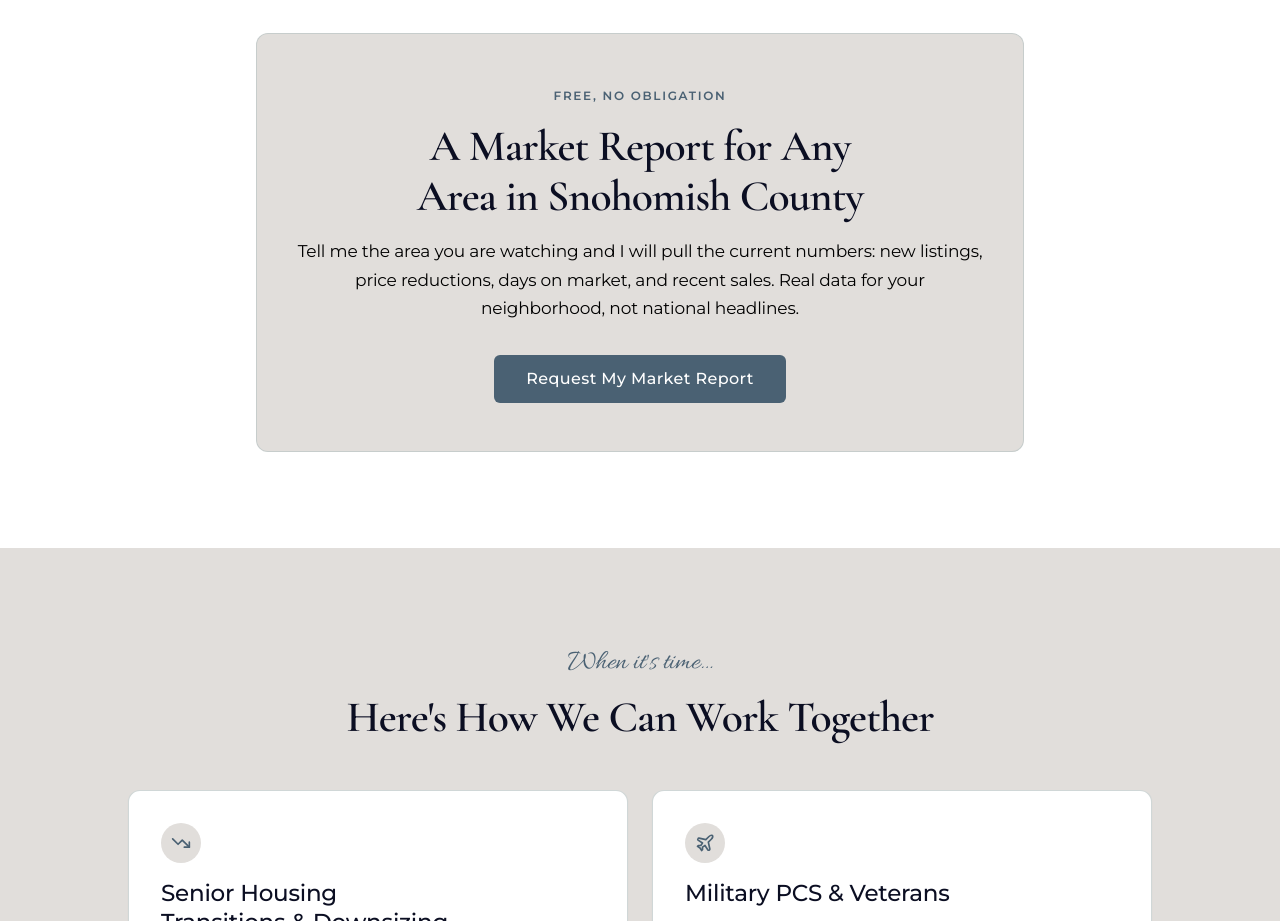
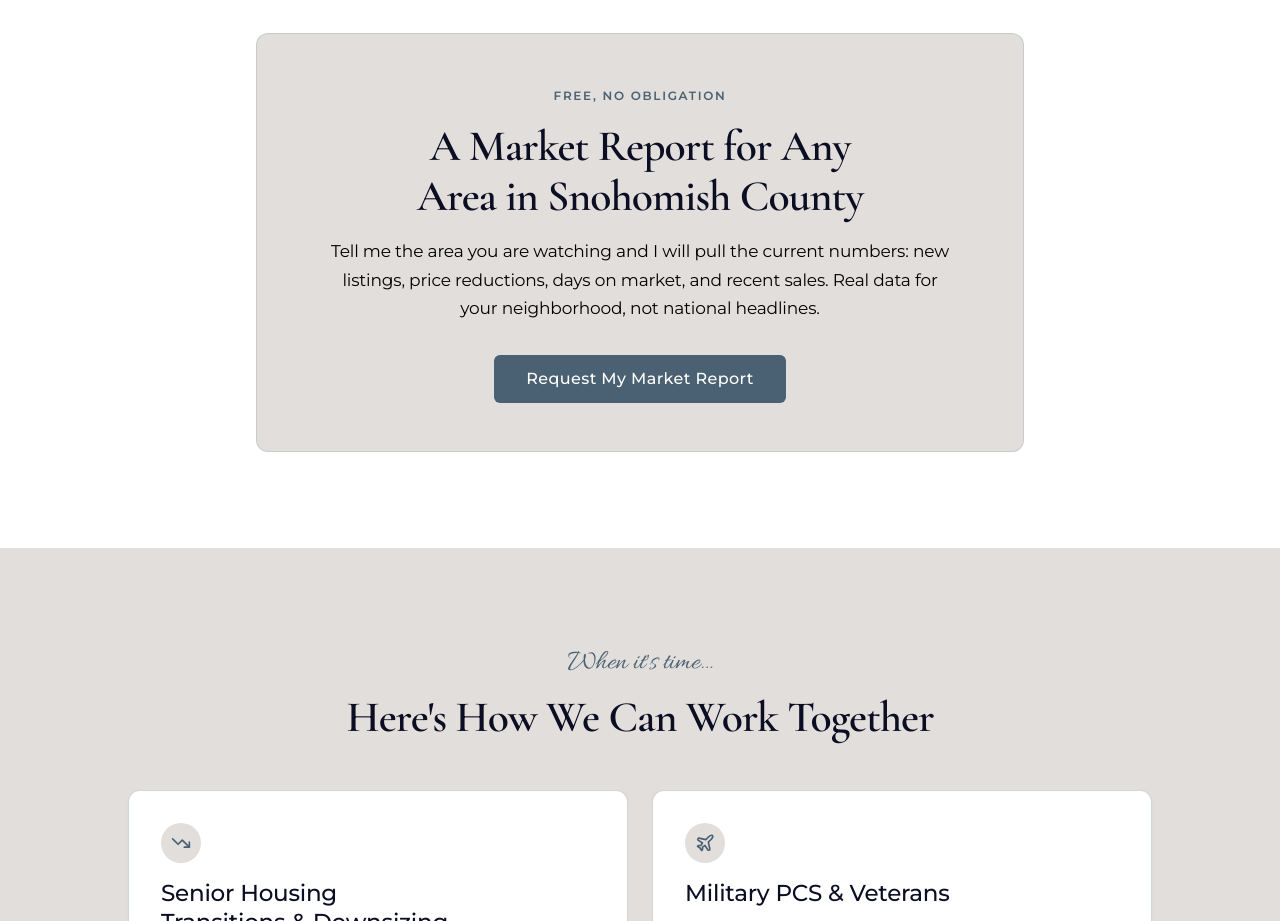
Before and after one commit to debbiewelchhomes/debbie-welch-homes, a React (Vite) app: page / in a window 1280 px wide. Shown: the part 3180-4101 px from the top of the page. Built offline with nearby package versions, Linux system fonts and the light colour scheme; no server answers.

Commit message:
Refine text flow and homepage rhythm

```diff
--- a/src/components/FreeResourceSection.tsx
+++ b/src/components/FreeResourceSection.tsx
@@ -20,11 +20,11 @@ const FreeResourceSection = () => {
         >
           <span className="eyebrow-caps">Free, No Obligation</span>
 
-          <h2 className="font-heading h-section mt-3 text-primary">
+          <h2 className="font-heading h-section mx-auto mt-3 max-w-[22ch] text-primary">
             A Market Report for Any Area in Snohomish County
           </h2>
 
-          <p className="copy measure mx-auto mt-4 text-left text-foreground md:text-center">
+          <p className="copy mx-auto mt-4 max-w-[56ch] text-left text-foreground md:text-center">
             Tell me the area you are watching and I will pull the current numbers: new listings,
             price reductions, days on market, and recent sales. Real data for your neighborhood,
             not national headlines.
```
